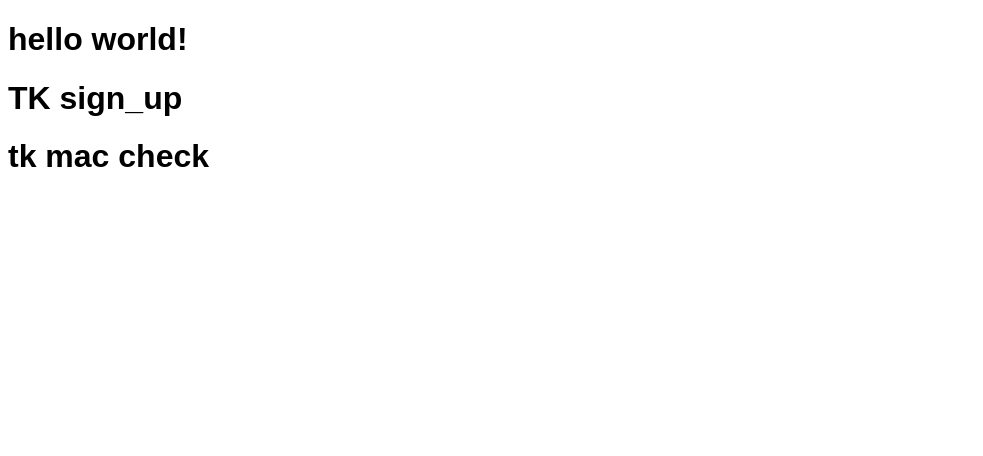
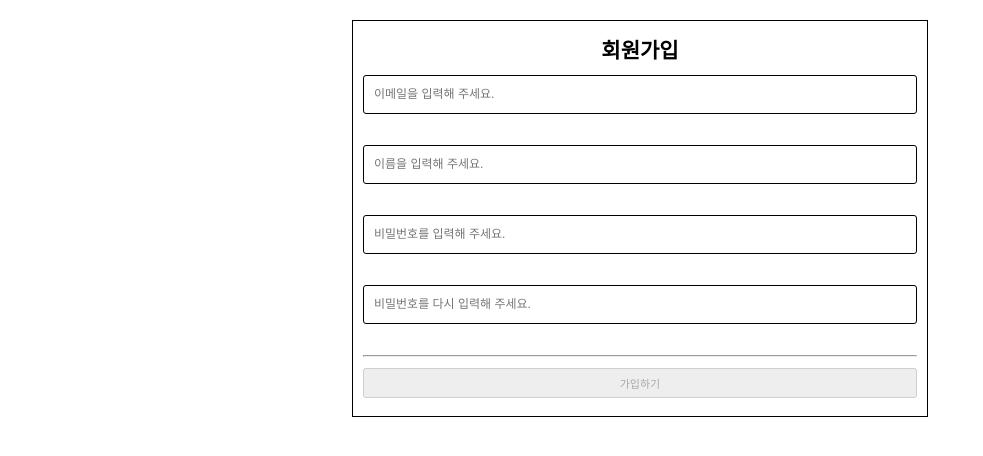
Before and after one commit to node10test/nodeiseasy, a Flask app: page / in a window 1280 px wide. Shown: the top 456 px of the page, without its empty margins (0-983 px from the left). Run offline with Flask 2, Linux system fonts and the light colour scheme; some web fonts are replaced.

Commit message:
작업중2

```diff
--- a/templates/index.html
+++ b/templates/index.html
@@ -1,15 +1,67 @@
 <!DOCTYPE html>
 <html lang="en">
 <head>
+    <title>회원가입 페이지</title>
+    <link href="signup.css" rel="stylesheet" />
     <link href="{{ url_for('static', filename='css/main.css') }}" rel="stylesheet">
     <meta charset="UTF-8">
-    <title>Title</title>
+    <script src="signup.js"></script>
 </head>
 <body>
-<p>
-    <h1>hello world!</h1>
-<h1>TK sign_up</h1>
-<h1>tk mac check</h1>
-</p>
+<div class="wrapper">
+        <div class="title"><h1 style="font-size: 21px;">회원가입</h1></div>
+        <div class="email">
+            <input id="email" type="text" placeholder="이메일을 입력해 주세요.">
+            <div id="emailError" class="error"></div>
+        </div>
+        <div class="name">
+            <input id="name"  type="text" placeholder="이름을 입력해 주세요.">
+            <div id="nameError" class="error"></div>
+        </div>
+        <div class="password">
+            <input id="password" type="password" placeholder="비밀번호를 입력해 주세요.">
+            <div id="passwordError" class="error"></div>
+        </div>
+        <div class="passwordCheck">
+            <input id="passwordCheck" type="password" placeholder="비밀번호를 다시 입력해 주세요.">
+            <div id="passwordCheckError" class="error"></div>
+        </div>
+<!--        <div class="phone">-->
+<!--            <input id="phone1" type="text" size="1" maxlength="3" oninput="changePhone1()"> - -->
+<!--            <input id="phone2" type="text" size="3" maxlength="4" oninput="changePhone2()"> - -->
+<!--            <input id="phone3" type="text" size="3" maxlength="4" oninput="changePhone3()">-->
+
+<!--        </div>-->
+<!--        <div class="auth">-->
+<!--            <div id="certificationNumber">000000</div>-->
+<!--            <button disabled id="sendMessage" onclick="getToken()">인증번호 전송</button>-->
+<!--        </div>-->
+
+<!--        <div class="timer">-->
+<!--            <div id="timeLimit">03:00</div>-->
+<!--            <button disabled id="completion" onclick="checkCompletion()">인증확인</button>-->
+<!--        </div>-->
+<!--        <div class="area">-->
+<!--            <select id="area">-->
+<!--                <option selected disabled>지역을 선택하세요.</option>-->
+<!--                <option>서울</option>-->
+<!--                <option>인천</option>-->
+<!--                <option>경기</option>-->
+<!--            </select>-->
+<!--            <div id="areaError" class="error"></div>-->
+<!--        </div>-->
+<!--        <div class="gender">-->
+<!--            <input id="gender_man" type="radio" name="gender">남성-->
+<!--            <input id="gender_woman" type="radio" name="gender">여성-->
+<!--            <div id="genderError" class="error"></div>-->
+<!--        </div>-->
+        <div class="line">
+            <hr>
+        </div>
+        <div class="signUp">
+            <button id="signUpButton" disabled onclick="signUpCheck()">가입하기</button>
+        </div>
+    </div>
+
 </body>
 </html>
--- /dev/null
+++ b/templates/signup.css
@@ -0,0 +1,134 @@
+* {
+    margin: 0px;
+    box-sizing: border-box;
+    font-size: 11px;
+}
+
+html {
+    width: 100%;
+    display: flex;
+    justify-content: center;
+    padding-top: 20px;
+    padding-bottom: 20px;
+}
+
+body {
+    width: 45%;
+    border: 1px solid black;
+}
+
+input{
+    border: 1px solid black;
+    border-radius: 3px;
+    line-height: 35px;
+    font-size: 12px;
+    padding-left: 10px;
+    padding-right: 10px;
+}
+
+
+.wrapper {
+    padding: 10px;
+}
+
+div {
+    padding-top: 3px;
+    padding-bottom: 8px;
+}
+
+.title {
+    text-align: center;
+    font-weight: 700;
+}
+
+.email input {
+    width: 100%;
+}
+
+.name input {
+    width: 100%;
+}
+
+.password input {
+    width: 100%;
+}
+
+.passwordCheck input {
+    width: 100%;
+}
+
+.phone {
+    display: flex;
+    justify-content: space-between;
+    line-height: 35px;
+}
+
+#phone1 {
+    width: 18%;
+}
+
+#phone2 {
+    width: 30%;
+}
+
+#phone3 {
+    width: 30%;
+}
+
+.auth {
+    display: flex;
+    justify-content: space-between;
+}
+
+.timer {
+    display: flex;
+    justify-content: space-between;
+}
+
+.auth div {
+    width: 30%;
+    text-align: center;
+    font-weight: 700;
+    font-size: 15px;
+}
+
+.auth button {
+    width: 70%;
+}
+
+.timer div {
+    width: 30%;
+    text-align: center;
+    font-weight: 700;
+    font-size: 15px;
+}
+
+.timer button {
+    width: 70%;
+}
+
+.area select {
+    width: 100%;
+    height: 40px;
+}
+
+.gender {
+    text-align: center;
+}
+
+.signUp button {
+    width: 100%;
+    cursor:pointer;
+}
+
+button{
+    cursor: pointer;
+    height: 30px;
+}
+
+.error{
+    font-size: 1px;
+    height: 20px;
+    color:red;
+    font-weight: 700;
+}
--- /dev/null
+++ b/templates/signup.js
@@ -0,0 +1,160 @@
+// 휴대폰 번호 입력 부분
+// function changePhone1(){
+//     const phone1 = document.getElementById("phone1").value // 010
+//     if(phone1.length === 3){
+//         document.getElementById("phone2").focus();
+//     }
+// }
+// function changePhone2(){
+//     const phone2 = document.getElementById("phone2").value // 010
+//     if(phone2.length === 4){
+//         document.getElementById("phone3").focus();
+//     }
+// }
+// function changePhone3(){
+//     const phone3 = document.getElementById("phone3").value // 010
+//     if(phone3.length === 4){
+//       document.getElementById("sendMessage").focus();
+//       document.getElementById("sendMessage").setAttribute("style","background-color:yellow;")
+//       document.getElementById("sendMessage").disabled = false;
+//     }
+// }
+//
+// // 문자인증+타이머 부분
+// function initButton(){
+//   document.getElementById("sendMessage").disabled = true;
+//   document.getElementById("completion").disabled = true;
+//   document.getElementById("certificationNumber").innerHTML = "000000";
+//   document.getElementById("timeLimit").innerHTML = "03:00";
+//   document.getElementById("sendMessage").setAttribute("style","background-color:none;")
+//   document.getElementById("completion").setAttribute("style","background-color:none;")
+// }
+//
+// let processID = -1;
+//
+// const getToken = () => {
+//
+//   // 인증확인 버튼 활성화
+//   document.getElementById("completion").setAttribute("style","background-color:yellow;")
+//   document.getElementById("completion").disabled = false;
+//
+//   if (processID != -1) clearInterval(processID);
+//   const token = String(Math.floor(Math.random() * 1000000)).padStart(6, "0");
+//   document.getElementById("certificationNumber").innerText = token;
+//   let time = 180;
+//   processID = setInterval(function () {
+//     if (time < 0 || document.getElementById("sendMessage").disabled) {
+//       clearInterval(processID);
+//       initButton();
+//       return;
+//     }
+//     let mm = String(Math.floor(time / 60)).padStart(2, "0");
+//     let ss = String(time % 60).padStart(2, "0");
+//     let result = mm + ":" + ss;
+//     document.getElementById("timeLimit").innerText = result;
+//     time--;
+//   }, 50);
+// };
+//
+// function checkCompletion(){
+//   alert("문자 인증이 완료되었습니다.")
+//   initButton();
+//   document.getElementById("completion").innerHTML="인증완료"
+//   document.getElementById("signUpButton").disabled = false;
+//   document.getElementById("signUpButton").setAttribute("style","background-color:yellow;")
+// }
+//
+
+// 가입부분 체크
+
+function signUpCheck(){
+
+  let email = document.getElementById("email").value
+  let name = document.getElementById("name").value
+  let password = document.getElementById("password").value
+  let passwordCheck = document.getElementById("passwordCheck").value
+  // let area = document.getElementById("area").value
+  // let gender_man = document.getElementById("gender_man").checked
+  // let gender_woman = document.getElementById("gender_woman").checked
+  let check = true;
+
+  // 이메일확인
+  if(email.includes('@')){
+    let emailId = email.split('@')[0]
+    let emailServer = email.split('@')[1]
+    if(emailId === "" || emailServer === ""){
+      document.getElementById("emailError").innerHTML="이메일이 올바르지 않습니다."
+      check = false
+    }
+    else{
+      document.getElementById("emailError").innerHTML=""
+    }
+  }else{
+    document.getElementById("emailError").innerHTML="이메일이 올바르지 않습니다."
+    check = false
+  }
+
+
+  // 이름확인
+  if(name===""){
+    document.getElementById("nameError").innerHTML="이름이 올바르지 않습니다."
+    check = false
+  }else{
+    document.getElementById("nameError").innerHTML=""
+  }
+
+
+  // 비밀번호 확인
+  if(password !== passwordCheck){
+    document.getElementById("passwordError").innerHTML=""
+    document.getElementById("passwordCheckError").innerHTML="비밀번호가 동일하지 않습니다."
+    check = false
+  }else{
+    document.getElementById("passwordError").innerHTML=""
+    document.getElementById("passwordCheckError").innerHTML=""
+  }
+
+  if(password===""){
+    document.getElementById("passwordError").innerHTML="비밀번호를 입력해주세요."
+    check = false
+  }else{
+    //document.getElementById("passwordError").innerHTML=""
+  }
+  if(passwordCheck===""){
+    document.getElementById("passwordCheckError").innerHTML="비밀번호를 다시 입력해주세요."
+    check = false
+  }else{
+    //document.getElementById("passwordCheckError").innerHTML=""
+  }
+
+
+  // // 지역선택 확인
+  // if(area === "지역을 선택하세요."){
+  //   document.getElementById("areaError").innerHTML="지역을 선택해주세요."
+  //   check = false
+  // }else{
+  //   document.getElementById("areaError").innerHTML=""
+  // }
+  //
+  // // 성별체크확인
+  // if(!gender_man && !gender_woman){
+  //   document.getElementById("genderError").innerHTML="성별을 선택해주세요."
+  //   check = false
+  // }else{
+  //   document.getElementById("genderError").innerHTML=""
+  // }
+  //
+  // if(check){
+  //   document.getElementById("emailError").innerHTML=""
+  //   document.getElementById("nameError").innerHTML=""
+  //   document.getElementById("passwordError").innerHTML=""
+  //   document.getElementById("passwordCheckError").innerHTML=""
+  //   document.getElementById("areaError").innerHTML=""
+  //   document.getElementById("genderError").innerHTML=""
+
+    //비동기 처리이벤트
+    setTimeout(function() {
+      alert("가입이 완료되었습니다.")
+  },0);
+  }
+}
```
